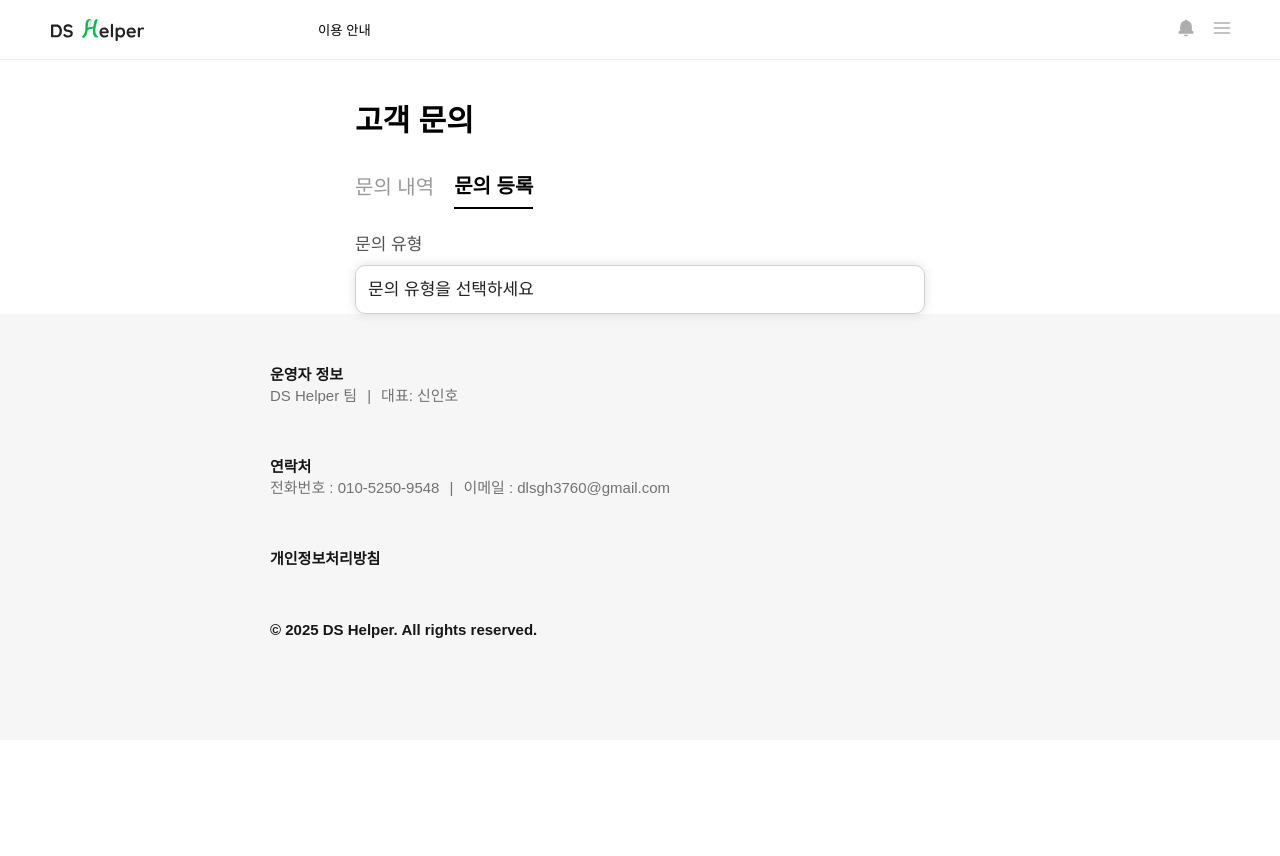
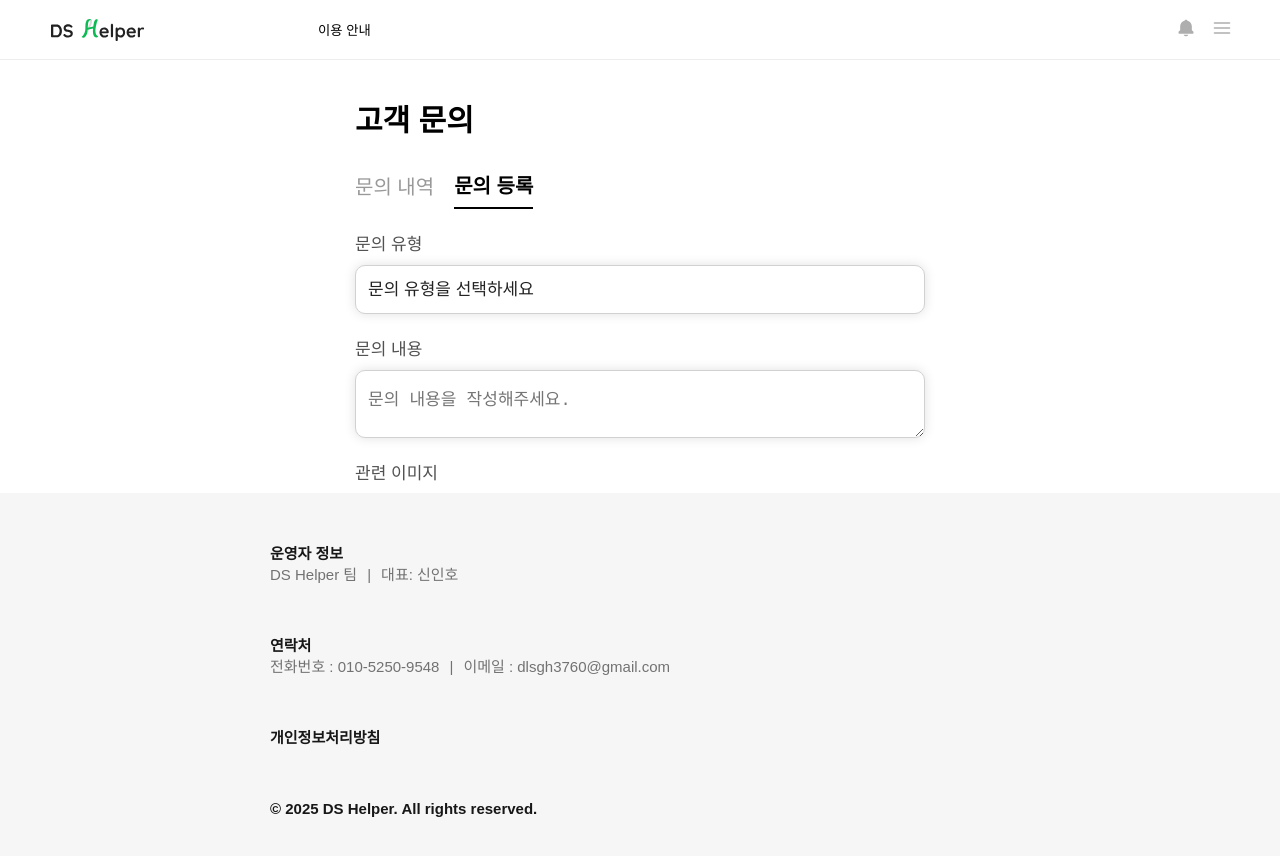
Before and after one commit to DS-Helper/frontend, a Next.js app: page /customer in a window 1280 px wide. Both pictures are taken after a click on the button "문의 등록". Shown: the top 856 px of the page. Before the commit the page ends 800 px from the top, so only its background shows below. Built offline with nearby package versions, Linux system fonts and the light colour scheme.

Commit message:
문의 등록 수정중

```diff
--- a/src/pages/customer.tsx
+++ b/src/pages/customer.tsx
@@ -9,6 +9,7 @@ export default function Customer(){
     const [activeTab, setActiveTab] = useState<"history" | "register">('history');
     const [inquiryType, setInquiryType] = useState(""); //문의 타입
     const [content, setContent] = useState("");
+    const [images, setImages] = useState<string[]>([]); // 미리보기 URL 배열
 
     //임의 문의 데이터
     const [inquiries, setInquiries] = useState([
@@ -107,7 +108,7 @@ export default function Customer(){
     const [currentPage, setCurrentPage] = useState(1);
     const itemsPerPage = 5;
 
-    // 항목 확장/축소 토글 기능 구현
+    /* 항목 확장/축소 토글 기능 구현 */
     const itemToggle = (id: number) =>{
         setExpandedItems((prev) =>
             prev.includes(id) ? prev.filter((x)=>x!==id) : [...prev, id]
@@ -120,6 +121,40 @@ export default function Customer(){
     const currentInquiries = inquiries.slice(indexOfFirst, indexOfLast); // 실제 현재 페이지에 보여줄 항목들의 배열
 
     const totalPages = Math.ceil(inquiries.length / itemsPerPage); // 전체 페이지 수(마지막 페이지 번호)
+
+    /* 이미지 선택 처리 */
+    const handleImageUpload = (e: ChangeEvent<HTMLInputElement>, index: number) => {
+        if (!e.target.files) return;
+        const file = e.target.files[0];
+        const url = URL.createObjectURL(file);
+
+        setImages((prev) =>{
+            const copy = [...prev];
+            // 해당 인덱스에 이미지 URL 저장
+            copy[index] = url;
+            return copy;
+        })
+    }
+    /* 이미지 삭제 처리 */
+    const handleImageRemove = (index: number) => {
+        setImages((prev) => {
+            const copy = [...prev];
+            copy.splice(index, 1); // 해당 인덱스 항목 삭제
+            return copy;
+        })
+    }
+
+    /* 문의 내용 변경 처리 */
+    const handleContentChange = (e: ChangeEvent<HTMLTextAreaElement>) => {
+        setContent(e.target.value);
+    }
+
+    /* 등록 버튼 활성화 여부
+    inquiryType !== ""  :문의 유형이 선택됨
+    content.trim() !== "" : 내용이 공백이 아님
+    */
+    const isFormValid = inquiryType !== "" && content.trim() !== "";
+
 
     return (
         <div className={cn("background")}>
@@ -239,6 +274,23 @@ export default function Customer(){
                                     </select>
                                 </div>
                             </div>
+                            <div className={cn("formGroup")}>
+                                <label>문의 내용</label>
+                                <textarea
+                                className={cn("customSelect")} // 동일한 폼으로 맞추기 위해 클래스 재사용
+                                value={content}
+                                onChange={handleContentChange}
+                                placeholder='문의 내용을 작성해주세요.'
+                                />
+                            </div>
+
+                            {/* 관련 이미지 업로드 영영 추가 */}
+                            <div className={cn("formGroup")}>
+                                <label>관련 이미지</label>
+                                <div className={cn("imageUploadArea")}>
+
+                                </div>
+                            </div>
                         </form>
                     )}
                 </div>
```
